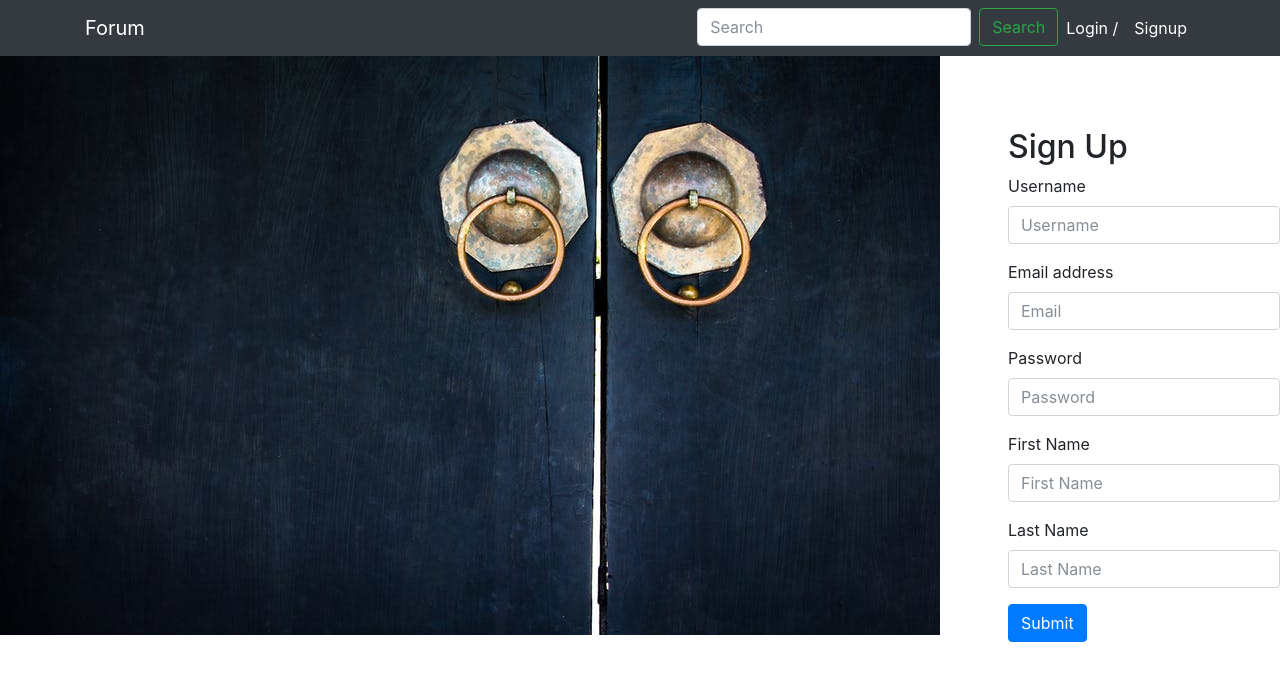
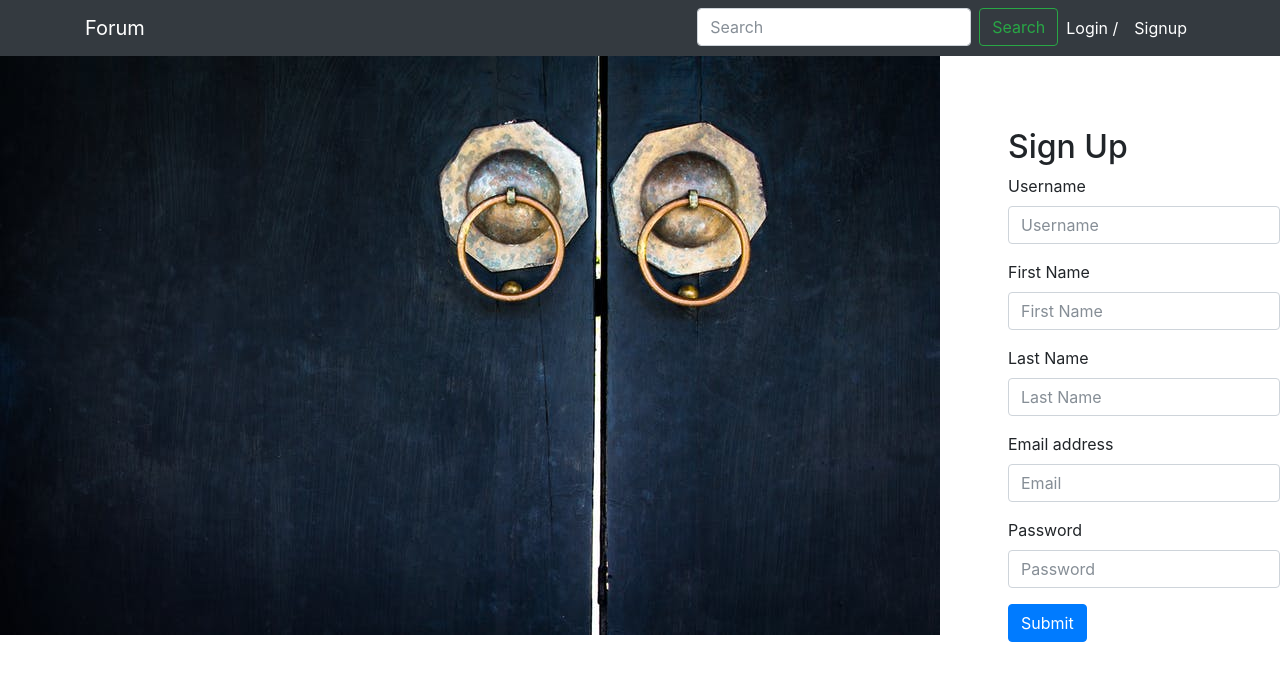
Before and after one commit to Nolyna/webforum4370, a PHP site: page /pages/signup.php in a window 1280 px wide. Shown: the top 681 px of the page. Run offline with PHP 8.4, Linux system fonts and the light colour scheme.

Commit message:
Updated signup.php

```diff
--- a/pages/signup.php
+++ b/pages/signup.php
@@ -33,6 +33,14 @@
                                 <input type="text" class="form-control" id="username" name = "username" placeholder="Username">
                             </div>
                             <div class="form-group">
+                                <label for="firstname">First Name</label>
+                                <input type="text" class="form-control" id="firstname" name = "firstname" placeholder="First Name">
+                            </div>
+							<div class="form-group">
+                                <label for="lastname">Last Name</label>
+                                <input type="text" class="form-control" id="lastname" name = "lastname" placeholder="Last Name">
+                            </div>
+							<div class="form-group">
                                 <label for="email">Email address</label>
                                 <input type="text" class="form-control" id="email" name = "email" aria-describedby="emailHelp" placeholder="Email">
                             </div>
@@ -40,14 +48,7 @@
                                 <label for="password">Password</label>
                                 <input type="password" class="form-control" id="password" name = "password" placeholder="Password">
                             </div>
-							<div class="form-group">
-                                <label for="firstname">First Name</label>
-                                <input type="text" class="form-control" id="password" name = "firstname" placeholder="First Name">
-                            </div>
-							<div class="form-group">
-                                <label for="lastname">Last Name</label>
-                                <input type="text" class="form-control" id="password" name = "lastname" placeholder="Last Name">
-                            </div>
+
                             <button type="submit" class="btn btn-primary">Submit</button>
                         </form>
                     </div>
```
